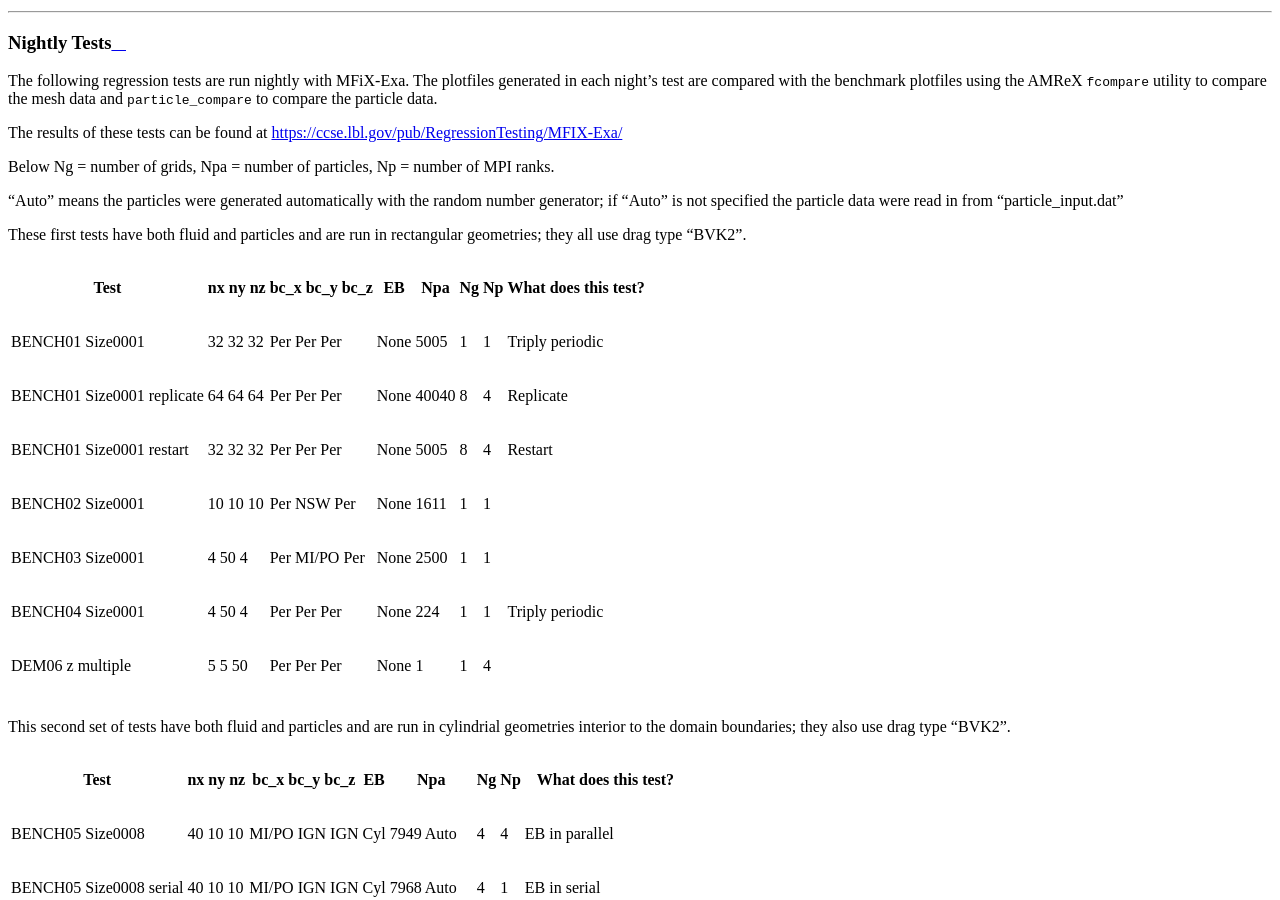
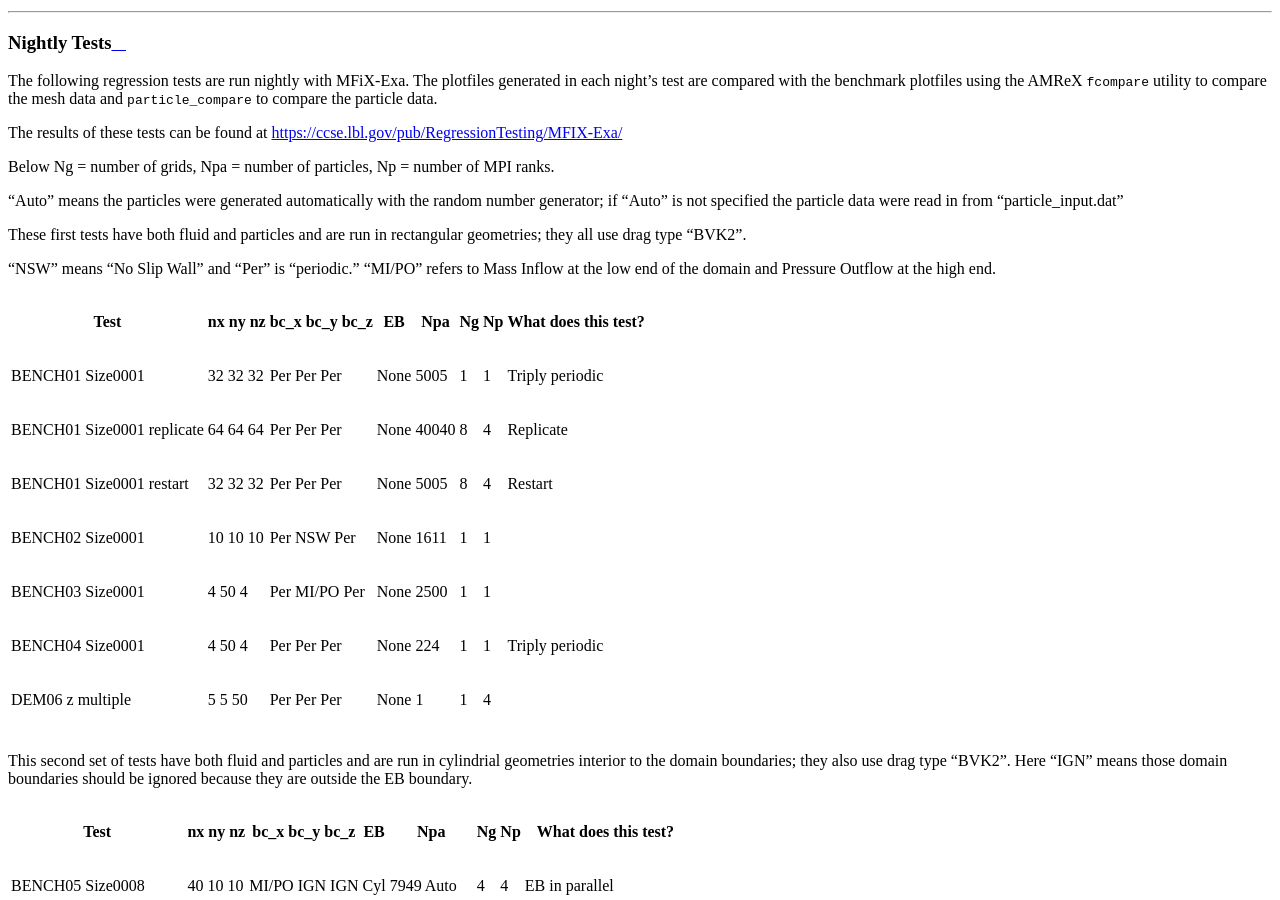
Before and after one commit to mwm126/MFIX-Exa, a Sphinx documentation site: the page built from docs/source/NightlyTests.rst, in a window 1280 px wide and 900 px high, scrolled down 368 px. Built offline with Sphinx 7.4.7 and the Read the Docs theme 2.0.0, drawn with Linux system fonts in a browser that asks for light colours; pages that are not in the unit, such as notebooks, are missing from menus.

Commit message:
Define the bc types in the tables.

```diff
--- a/docs/source/NightlyTests.rst
+++ b/docs/source/NightlyTests.rst
@@ -16,6 +16,9 @@ generator; if "Auto" is not specified the particle data were read in from "parti
 
 These first tests have both fluid and particles and are run in rectangular geometries;
 they all use drag type "BVK2".
+
+"NSW" means "No Slip Wall" and "Per" is "periodic."
+"MI/PO" refers to Mass Inflow at the low end of the domain and Pressure Outflow at the high end.
 
 +-------------------+----+--------+------+-------+----+----+----------------------+
 | Test              | nx | bc_x   | EB   | Npa   | Ng | Np | What does this test? |
@@ -52,8 +55,8 @@ they all use drag type "BVK2".
 +-------------------+----+--------+------+-------+----+----+----------------------+
 
 This second set of tests have both fluid and particles and are run in cylindrial geometries
-interior to the domain boundaries; they also use drag type "BVK2".
-
+interior to the domain boundaries; they also use drag type "BVK2".  Here "IGN" means
+those domain boundaries should be ignored because they are outside the EB boundary.
 
 +-------------------+----+-------+------+--------+----+----+----------------------+
 | Test              | nx | bc_x  | EB   | Npa    | Ng | Np | What does this test? |
```
